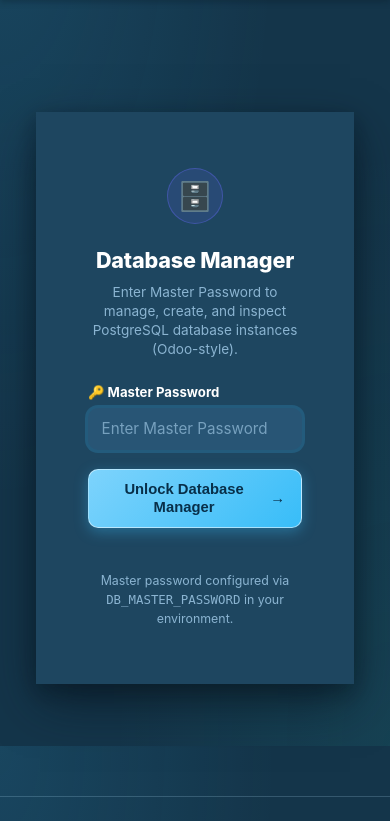
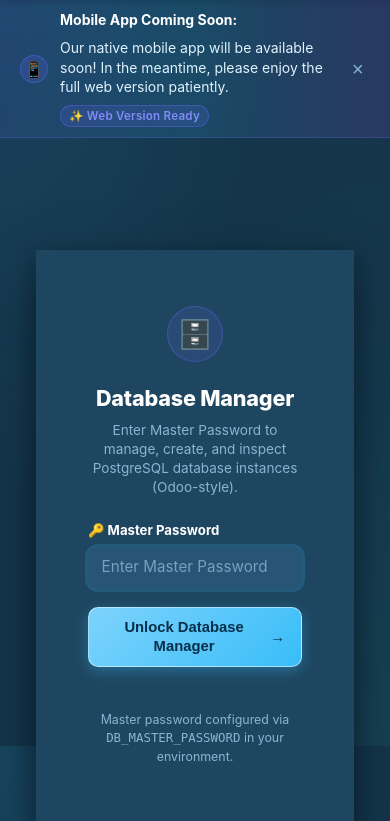
Before and after one commit to Roots-Tech/habitpulse, a Django app: page /db-manager/ in a window 390 px wide. Shown: the part 98-919 px from the top of the page. Run offline with Django 4.2, Linux system fonts and the light colour scheme; some libraries are stand-ins or nearby versions.

Commit message:
feat(ui): add dismissible announcement banner for upcoming mobile app

```diff
--- a/templates/base.html
+++ b/templates/base.html
@@ -34,6 +34,7 @@
 
     <div class="app-main-layout">
       {% include 'includes/topbar.html' %}
+      {% include 'includes/mobile_app_banner.html' %}
 
       <main class="app-main-content {% block container_class %}app-container{% endblock %}">
         {% include 'includes/messages.html' %}
--- /dev/null
+++ b/templates/includes/mobile_app_banner.html
@@ -0,0 +1,46 @@
+{% load static %}
+<!-- ========================================================================= -->
+<!-- MOBILE APP ANNOUNCEMENT BANNER                                            -->
+<!-- ========================================================================= -->
+<div id="mobile-app-announcement-banner" class="mobile-app-banner" style="display: none; background: linear-gradient(90deg, rgba(99, 102, 241, 0.14) 0%, rgba(56, 189, 248, 0.14) 50%, rgba(168, 85, 247, 0.14) 100%); border-bottom: 1px solid rgba(99, 102, 241, 0.28); padding: 0.65rem 1.25rem; align-items: center; justify-content: space-between; font-size: 0.875rem; color: var(--text-main); transition: all 0.2s ease-in-out; position: relative; z-index: 100;">
+  <div style="display: flex; align-items: center; gap: 0.75rem; flex: 1; min-width: 0;">
+    <div style="display: inline-flex; align-items: center; justify-content: center; width: 28px; height: 28px; border-radius: 50%; background: rgba(99, 102, 241, 0.2); border: 1px solid rgba(99, 102, 241, 0.4); flex-shrink: 0; font-size: 1rem;">
+      📱
+    </div>
+    <div style="line-height: 1.4; display: flex; align-items: center; gap: 0.5rem; flex-wrap: wrap;">
+      <strong style="color: var(--text-main); font-weight: 700; white-space: nowrap;">
+        Mobile App Coming Soon:
+      </strong>
+      <span style="color: var(--text-body);">
+        Our native mobile app will be available soon! In the meantime, please enjoy the full web version patiently.
+      </span>
+      <span class="badge" style="background: rgba(99, 102, 241, 0.18); color: #818cf8; border: 1px solid rgba(99, 102, 241, 0.4); font-size: 0.725rem; font-weight: 600; padding: 2px 8px; border-radius: 12px; white-space: nowrap;">
+        ✨ Web Version Ready
+      </span>
+    </div>
+  </div>
+
+  <div style="display: flex; align-items: center; gap: 0.75rem; flex-shrink: 0; margin-left: 1rem;">
+    <button type="button" id="dismissMobileBannerBtn" onclick="window.dismissMobileAppBanner();" aria-label="Dismiss banner" title="Dismiss" style="background: transparent; border: none; cursor: pointer; color: var(--text-muted); font-size: 1.25rem; line-height: 1; padding: 0.2rem 0.4rem; border-radius: 4px; transition: color 0.15s ease;" onmouseover="this.style.color='var(--text-main)'" onmouseout="this.style.color='var(--text-muted)'">
+      &times;
+    </button>
+  </div>
+</div>
+
+<script>
+(function() {
+  const banner = document.getElementById("mobile-app-announcement-banner");
+  if (!banner) return;
+
+  // Check if previously dismissed in this browser session
+  const isDismissed = sessionStorage.getItem("habitpulse_mobile_banner_dismissed");
+  if (!isDismissed) {
+    banner.style.display = "flex";
+  }
+
+  window.dismissMobileAppBanner = function() {
+    banner.style.display = "none";
+    sessionStorage.setItem("habitpulse_mobile_banner_dismissed", "true");
+  };
+})();
+</script>
```
